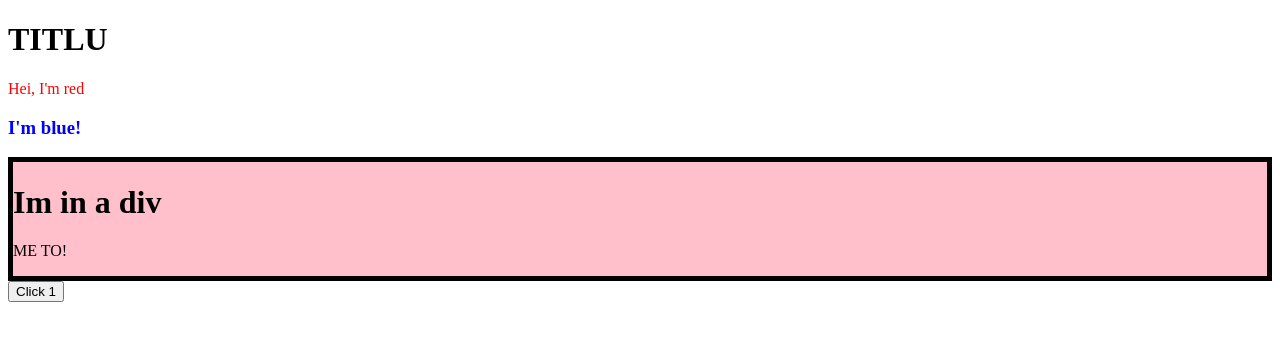
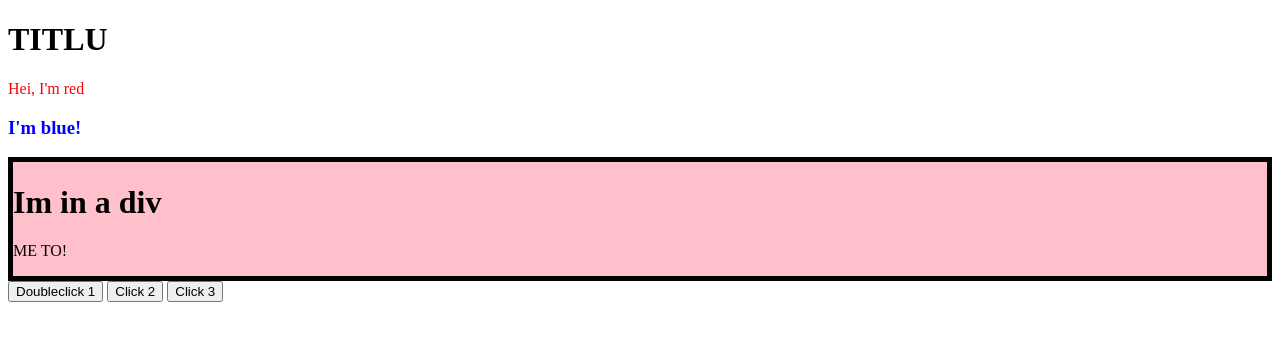
Before and after one commit to Negrea-Andrei/DOM-practice, a plain HTML site: page index.html in a window 1280 px wide. Drawn offline with Linux system fonts and the light colour scheme.

Commit message:
testing event listeners: add one button in JS whit the onclick propriety. Test 2

```diff
--- a/index.html
+++ b/index.html
@@ -12,6 +12,8 @@
         TITLU
     </h1>
     <div id = "conta"></div>
-    <button onclick="alert('I can say Hello!')">Click 1</button>
+    <button  ondblclick="alert('I pressed twice')">Doubleclick 1</button>
+    <button onclick="alert('Me too!')">Click 2</button>
+    <button id= "btn">Click 3</button>
 </body>
 </html>
--- a/js-file.js
+++ b/js-file.js
@@ -22,3 +22,6 @@ pdoi.textContent = 'ME TO!';
 div2.appendChild(hunu);
 div2.appendChild(pdoi);
 containter.append(div2);
+
+const btn = document.querySelector("#btn");
+btn.onclick = () => alert("Hello from JS");
```
